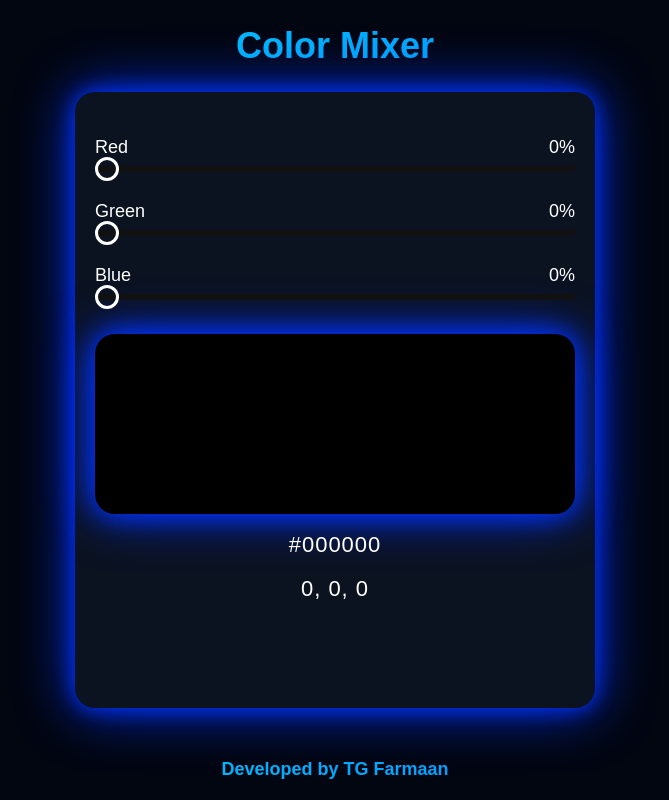
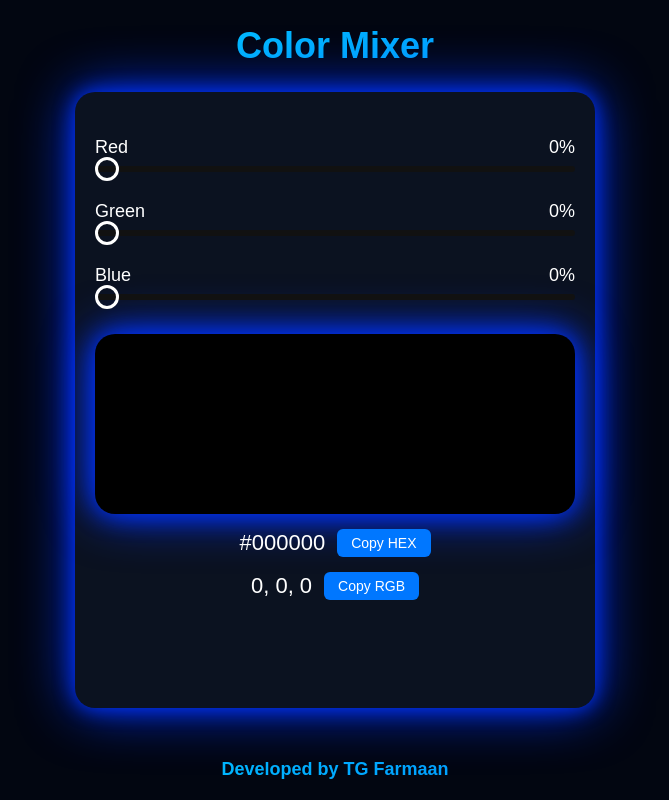
Before and after one commit to Codewith-TG/Color-Mixer, a plain HTML site: page index.html in a window 1280 px wide. Shown: the whole page, without its empty margins (305-974 px from the left). Drawn offline with Linux system fonts and the light colour scheme.

Commit message:
Update index.html

```diff
--- a/index.html
+++ b/index.html
@@ -43,13 +43,10 @@
         padding: 20px;
         background: #0b1220;
         border-radius: 20px;
-
-        /* ⭐ Container will glow with current color */
         box-shadow:
             0 0 20px var(--glow),
             0 0 55px var(--glow);
         transition: box-shadow 0.3s ease-in-out;
-
         margin-bottom: 30px;
     }
 
@@ -60,7 +57,6 @@
         font-size: 18px;
     }
 
-    /* ⭐ SLIDERS PERFECT */
     input[type="range"] {
         width: 100%;
         margin-top: 5px;
@@ -83,7 +79,6 @@
         background: var(--fillColor);
     }
 
-    /* ⭐ PERFECT GLOW THUMB */
     input[type="range"]::-webkit-slider-thumb {
         appearance: none;
         width: 24px;
@@ -95,25 +90,59 @@
         box-shadow: 0 0 12px var(--thumbColor);
     }
 
-    /* ⭐ PREVIEW BOX glowing with same color */
     #preview {
         width: 100%;
         height: 180px;
         margin-top: 30px;
         border-radius: 20px;
         background: #000;
-
         box-shadow:
             0 0 25px var(--glow),
             0 0 50px var(--glow);
         transition: box-shadow 0.3s ease-in-out;
     }
 
-    #hexValue, #rgbValue {
-        text-align: center;
-        margin-top: 18px;
+    .code-row {
+        display: flex;
+        justify-content: center;
+        align-items: center;
+        gap: 12px;
+        margin-top: 15px;
         font-size: 22px;
-        letter-spacing: 1px;
+    }
+
+    .copy-btn {
+        background: #0077ff;
+        border: none;
+        padding: 6px 14px;
+        font-size: 14px;
+        border-radius: 6px;
+        cursor: pointer;
+        color: white;
+        transition: 0.2s;
+    }
+
+    .copy-btn:hover {
+        opacity: 0.85;
+    }
+
+    .copy-btn:active {
+        transform: scale(0.92);
+    }
+
+    /* Tooltip */
+    .copy-btn.copied::after {
+        content: "Copied!";
+        position: absolute;
+        margin-left: 5px;
+        font-size: 12px;
+        color: #00ff84;
+        animation: fadeOut 1.5s forwards;
+    }
+
+    @keyframes fadeOut {
+        0% { opacity: 1; }
+        100% { opacity: 0; }
     }
 
     footer {
@@ -147,8 +176,16 @@
 
     <div id="preview"></div>
 
-    <div id="hexValue">#000000</div>
-    <div id="rgbValue">0, 0, 0</div>
+    <div class="code-row">
+        <span id="hexValue">#000000</span>
+        <button class="copy-btn" onclick="copyCode('hexValue', this)">Copy HEX</button>
+    </div>
+
+    <div class="code-row">
+        <span id="rgbValue">0, 0, 0</span>
+        <button class="copy-btn" onclick="copyCode('rgbValue', this)">Copy RGB</button>
+    </div>
+
 </div>
 
 <footer>
@@ -173,16 +210,12 @@ function updateColor() {
         Number(g).toString(16).padStart(2, '0') +
         Number(b).toString(16).padStart(2, '0');
 
-    /* Preview background */
     preview.style.background = rgb;
-
-    /* ⭐ BOTH preview + container glow use same color */
     document.documentElement.style.setProperty("--glow", rgb);
 
     hexValue.innerText = hex.toUpperCase();
     rgbValue.innerText = `${r}, ${g}, ${b}`;
 
-    /* Slider Colors */
     red.style.setProperty("--thumbColor", "red");
     red.style.setProperty("--fillColor", "red");
     red.style.setProperty("--fill", (r / 255 * 100) + "%");
@@ -195,6 +228,16 @@ function updateColor() {
     blue.style.setProperty("--fillColor", "#00aaff");
     blue.style.setProperty("--fill", (b / 255 * 100) + "%");
 }
+
+function copyCode(id, btn) {
+    let text = document.getElementById(id).innerText;
+    navigator.clipboard.writeText(text);
+
+    btn.classList.add("copied");
+    setTimeout(() => {
+        btn.classList.remove("copied");
+    }, 1500);
+}
 </script>
 
 </body>
```
